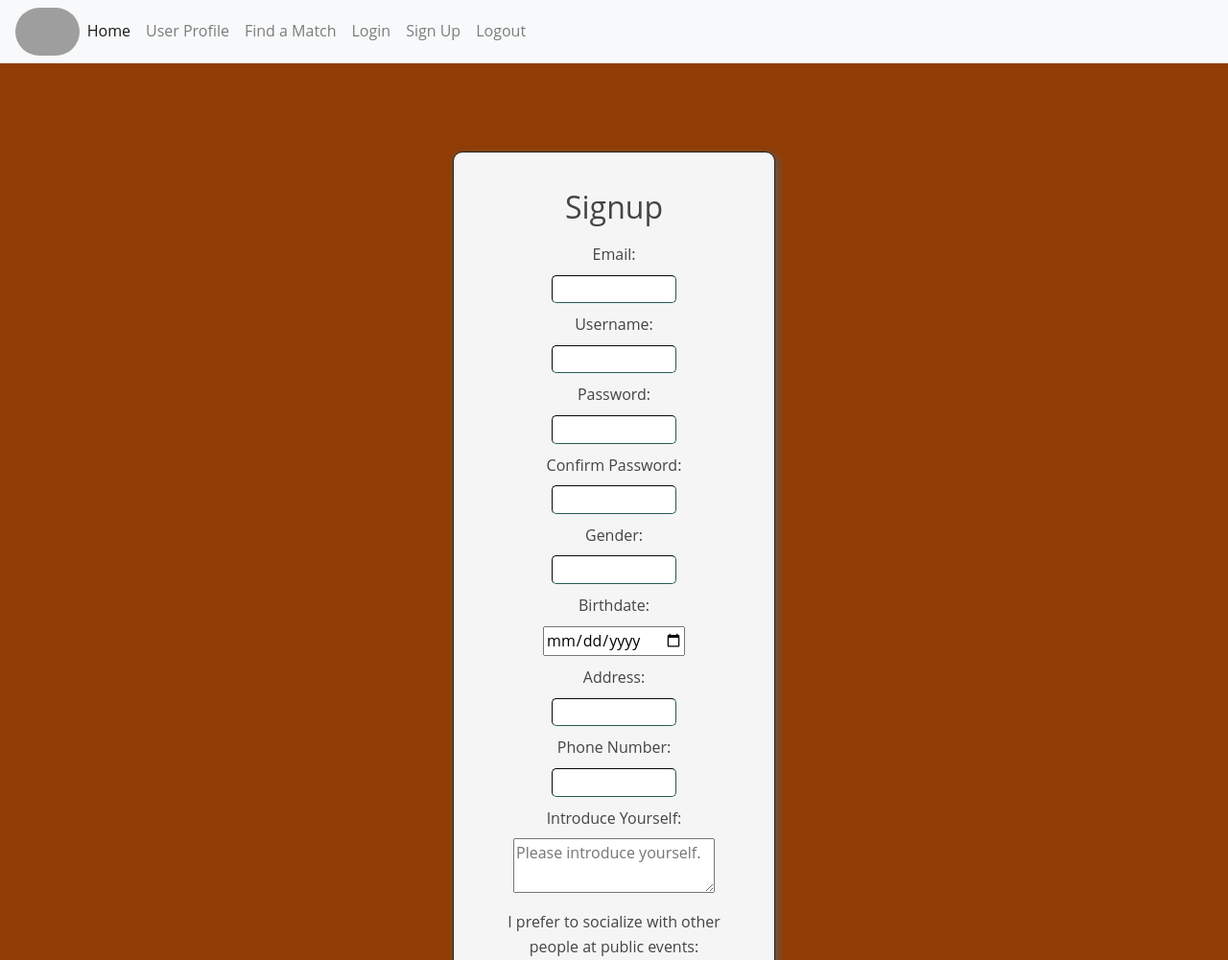
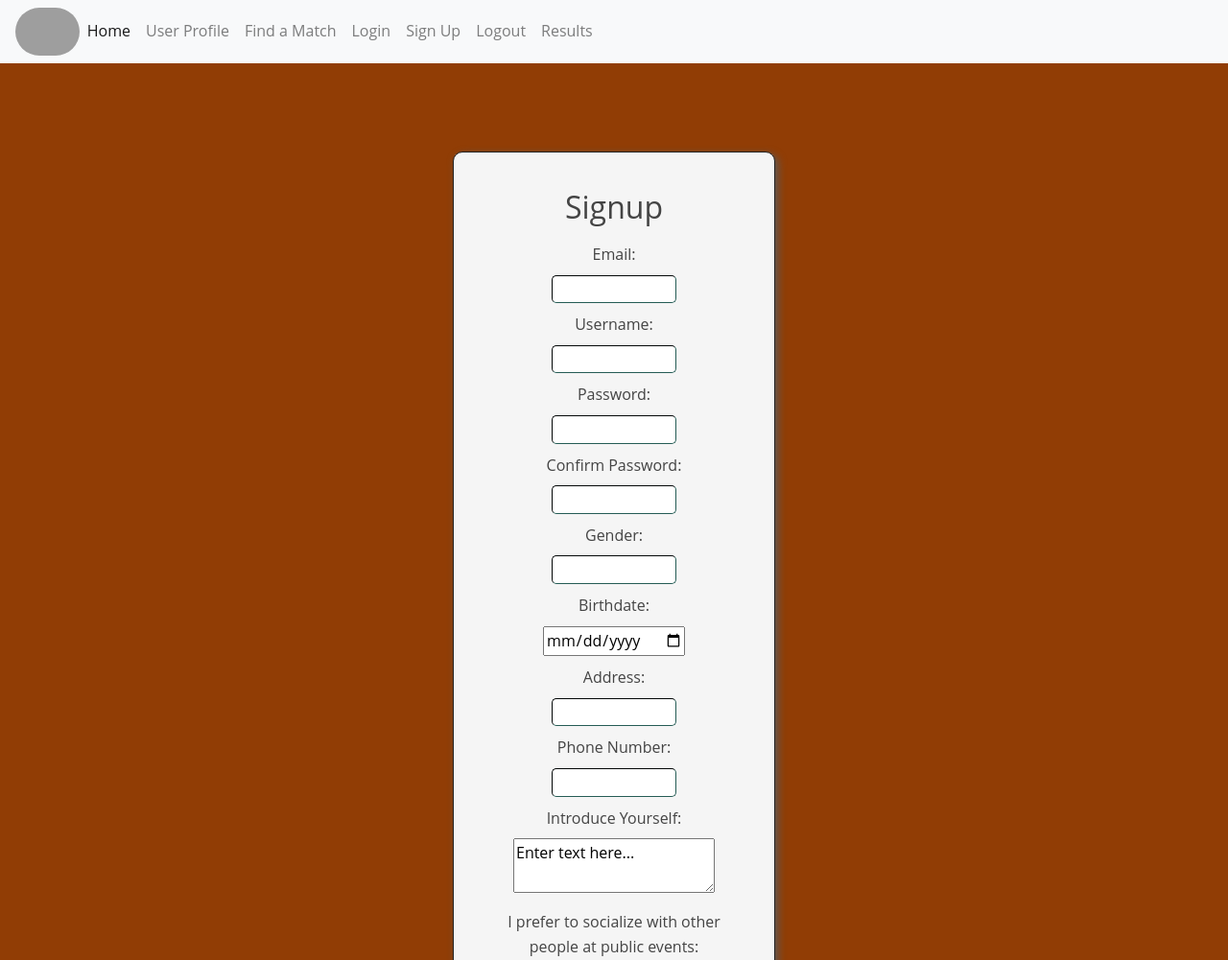
Before and after one commit to jorda079/CS370, a Flask app: page /signup in a window 1280 px wide. Shown: the top 1001 px of the page at 96% size. Run offline with Flask 3, Linux system fonts and the light colour scheme; some libraries are stand-ins or nearby versions; grey boxes are pictures that could not be loaded.

Commit message:
Update signup.html
Added results on nav bar

```diff
--- a/templates/signup.html
+++ b/templates/signup.html
@@ -89,22 +89,25 @@
 			<div class="collapse navbar-collapse" id="navbarNav">
 				<ul class="navbar-nav ml-auto">
 					<li class="nav-item active">
-                        <a class="nav-link" href="{{ url_for('main') }}">Home</a>
+                        <a class="nav-link" href="Mainpage.html">Home</a>
                     </li>
                     <li class="nav-item">
-                        <a class="nav-link" href="{{ url_for('auth.profile') }}">User Profile</a>
+                        <a class="nav-link" href="profile.html">User Profile</a>
                     </li>
                     <li class="nav-item">
-                        <a class="nav-link" href="{{ url_for('index') }}">Find a Match</a>
+                        <a class="nav-link" href="index.html">Find a Match</a>
                     </li>
                     <li class="nav-item">
-                        <a class="nav-link" href="{{ url_for('auth.login') }}">Login</a>
+                        <a class="nav-link" href="login.html">Login</a>
                     </li>
                     <li class="nav-item">
-                        <a class="nav-link" href="{{ url_for('auth.signup') }}">Sign Up</a>
+                        <a class="nav-link" href="Signup.html">Sign Up</a>
                     </li>
                     <li class="nav-item">
-                        <a class="nav-link" href="{{ url_for('auth.logout') }}">Logout</a>
+                        <a class="nav-link" href="login.html">Logout</a>
+                    </li>
+					<li class="nav-item">
+                        <a class="nav-link" href="results.html">Results</a>
                     </li>
 				</ul>
 			</div>
@@ -116,7 +119,7 @@
 				<h2><center>Signup</center></h2>
 				<label for="email">Email:</label>
 				<br>
-				<input type="text" id="email" class="text" name="email" required>
+				<input type="text" id="email" class="text" name="email">
 				<br>
 				<div id="email_empty" style="display:none;" class="error">
 					<span>Email required</span>
@@ -124,7 +127,7 @@
 				</div>
 				<label for="username">Username:</label>
 				<br>
-				<input type="text" id="username" class="text" name="username" required>
+				<input type="text" id="username" class="text" name="username">
 				<br>
 				<div id="user_empty" style="display:none;" class="error">
 					<span>Username required</span>
@@ -133,7 +136,7 @@
 
 				<label for="password">Password:</label>
 				<br>
-				<input type="password" id="password" class="text" name="password" required>
+				<input type="password" id="password" class="text" name="password">
 				<div id="pass_empty" style="display:none;" class="error">
                     <br>
 					<span>Password required</span>
@@ -141,7 +144,7 @@
 				<br>
 				<label for="password2"> Confirm Password:</label>
 				<br>
-				<input type="password" id="password2" class="text" name="password2" required>
+				<input type="password" id="password2" class="text" name="password2">
 				<br>
 				<div id="pass2_empty" style="display:none;" class="error">
 					<span>Password Confirmation Required</span>
@@ -153,7 +156,7 @@
 				</div>
 				<label for="Gender"> Gender:</label>
 				<br>
-				<input type="gender" id="gender" class="text" name="gender" required>
+				<input type="gender" id="gender" class="text" name="gender">
 				<div id="gender_empty" style="display:none;" class="error">
 					<br>
 					<span>Gender required</span>
@@ -161,7 +164,7 @@
 				<br>
 				<label for="Birthdate">Birthdate:</label>
 				<br>
-				<input type="date" id="birthdate" class="date" name="birthdate" required>
+				<input type="date" id="birthdate" class="date" name="birthdate">
 				<div id="birthdate_empty" style="display:none;" class="error">
 					<br>
 					<span>Birthdate required</span>
@@ -169,7 +172,7 @@
 				<br>
 				<label for="Address">Address:</label>
 				<br>
-				<input type="text" id="address" class="text" name="address" required>
+				<input type="address" id="address" class="text" name="address">
 				<div id="address_empty" style="display:none;" class="error">
 					<br>
 					<span>Address required</span>
@@ -177,7 +180,7 @@
 				<br>
 				<label for="phone number">Phone Number:</label>
 				<br>
-				<input type="tel" id="phone" class="text" name="phone" required>
+				<input type="phone number" id="phone number" class="text" name="phone number">
 				<div id="phone_empty" style="display:none;" class="error">
 					<br>
 					<span>Phone number required</span>
@@ -185,7 +188,7 @@
 				<br>
 				<label for="introduce">Introduce Yourself:</label>
 				<br>
-				<textarea id="introduce" class="textarea" name="introduce" placeholder="Please introduce yourself."></textarea>
+				<textarea id="introduce" class="textarea" name="introduce">Enter text here...</textarea>
 				<div id="introduce_empty" style="display:none;" class="error">
 					<br>
 					<span>Introduction required</span>
@@ -225,7 +228,7 @@
 				<!-- <input type="submit" value="Create Account" class="login_button">-->
 				<button class="login_button">Create Account</button>
 				<hr>
-				<a href="{{ url_for('auth.login') }}">Already Have An Account</a>
+				<a href="login.html">Already Have An Account</a>
 			</form>
         </div>
 	</div>
```
